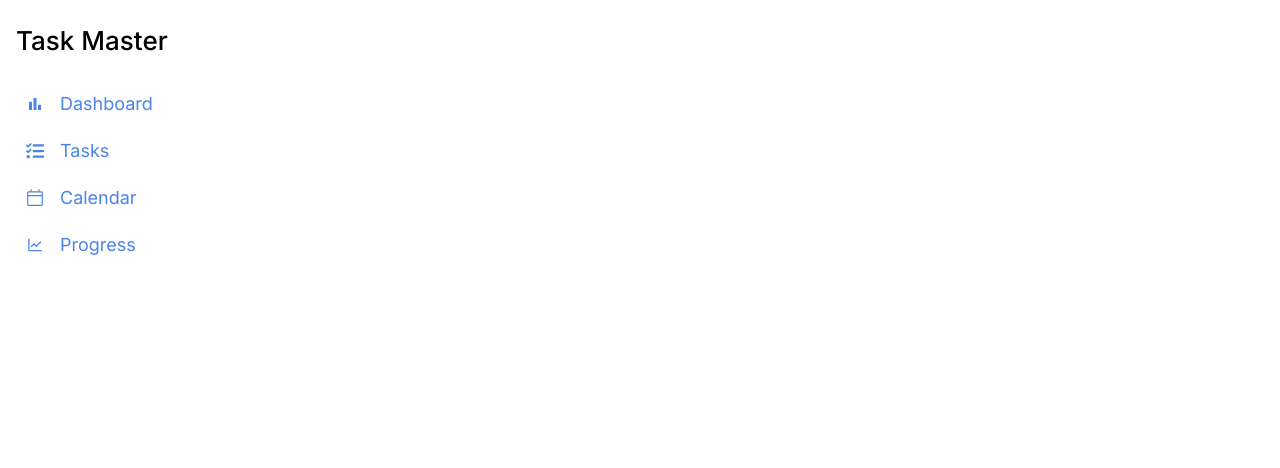
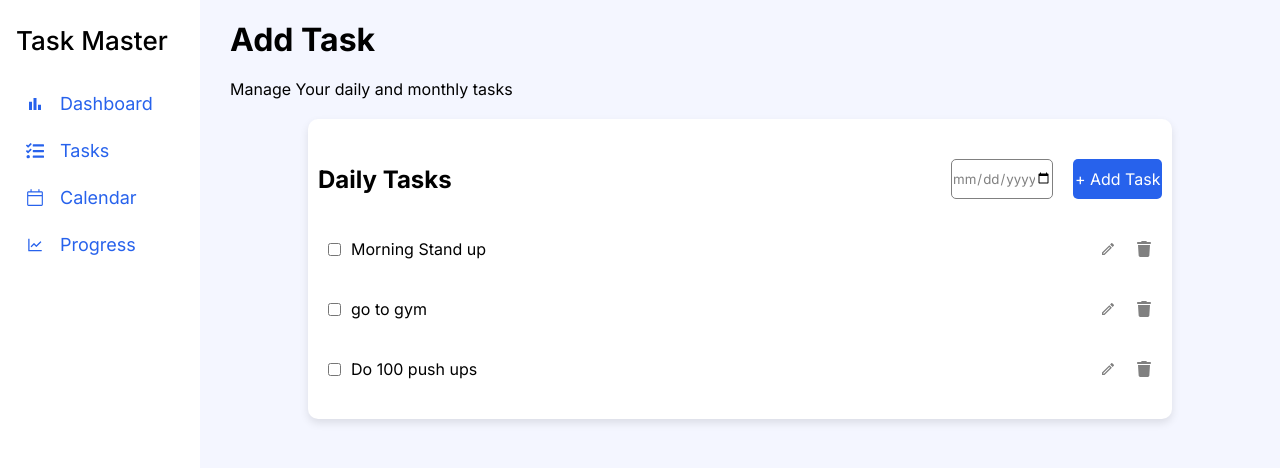
Before and after one commit to Chaos3108/TaskMaster, a React (Create React App) app: page /tasks in a window 1280 px wide. Shown: the top 468 px of the page. Built offline with nearby package versions, Linux system fonts and the light colour scheme.

Commit message:
Added Task Screen Design and implement task listing api

```diff
--- a/package.json
+++ b/package.json
@@ -7,6 +7,8 @@
     "@testing-library/jest-dom": "^6.6.3",
     "@testing-library/react": "^16.2.0",
     "@testing-library/user-event": "^13.5.0",
+    "axios": "^1.8.4",
+    "dotenv": "^16.4.7",
     "react": "^19.1.0",
     "react-dom": "^19.1.0",
     "react-icons": "^5.5.0",
--- a/src/App.js
+++ b/src/App.js
@@ -3,19 +3,18 @@ import "./App.css";
 import Navbar from "./components/Navbar/Navbar";
 import { Route, BrowserRouter as Router, Routes } from "react-router-dom";
 import Dashboard from "./pages/Dashboard";
+import AddTask from "./pages/AddTask/AddTask";
 function App() {
   return (
     <div style={{ display: "flex", width: "100vw", height: "100vh" }}>
       <div style={{ width: "200px", minWidth: "200px" }}>
         <Navbar />
       </div>
-
-      <div style={{ flex: 1, padding: "20px" }}>
-        <Routes>
-          <Route path="/" element={<Dashboard />} />
-          <Route path="/dashboard" element={<Dashboard />} />
-        </Routes>
-      </div>
+      <Routes>
+        <Route path="/" element={<Dashboard />} />
+        <Route path="/dashboard" element={<Dashboard />} />
+        <Route path="/tasks" element={<AddTask />} />
+      </Routes>
     </div>
   );
 }
--- a/src/components/Navbar/Navbar.css
+++ b/src/components/Navbar/Navbar.css
@@ -35,7 +35,7 @@
 }
 .nav-text a {
   text-decoration: none;
-  color: #4a84e9;
+  color: #2762ec;
   font-size: 18px;
   width: 95%;
   height: 100%;
--- /dev/null
+++ b/src/network.js
@@ -0,0 +1,50 @@
+import axios from "axios";
+
+const apiKey = process.env.REACT_APP_URL;
+console.log("API Base URL:", apiKey);
+
+const instance = axios.create({
+  baseURL: "https://task-manager-be-z905.onrender.com",
+  headers: { "Content-Type": "application/json" },
+});
+
+export const apiNetwork = {
+  get: async (endpoint, params = {}) => {
+    try {
+      const response = await instance.get(endpoint, { params });
+      return response.data;
+    } catch (error) {
+      console.error("GET request error:", error);
+    }
+  },
+
+  post: async (endpoint, data) => {
+    try {
+      const response = await instance.post(endpoint, data);
+      return response.data;
+    } catch (error) {
+      console.error("POST request error:", error);
+      throw error;
+    }
+  },
+
+  put: async (endpoint, data) => {
+    try {
+      const response = await instance.put(endpoint, data);
+      return response.data;
+    } catch (error) {
+      console.error("PUT request error:", error);
+      throw error;
+    }
+  },
+
+  delete: async (endpoint) => {
+    try {
+      const response = await instance.delete(endpoint);
+      return response.data;
+    } catch (error) {
+      console.error("DELETE request error:", error);
+      throw error;
+    }
+  },
+};
--- /dev/null
+++ b/src/pages/AddTask/AddTask.css
@@ -0,0 +1,96 @@
+.addTask-container {
+  display: flex;
+  flex-direction: column;
+  background: #f4f6ff;
+  margin: 0px;
+  padding: 0%;
+  width: 100%;
+  height: 90vh;
+}
+.task-titletext {
+  padding: 10px 20px;
+  margin: 10px;
+}
+.sub-heading-text {
+  margin-left: 10px;
+  padding-left: 20px;
+}
+.daily-task-container {
+  width: 100%;
+  display: flex;
+  flex-direction: row;
+  justify-content: space-between;
+  margin-top: 30px;
+  padding: 10px;
+  align-items: center;
+}
+.date-input {
+  color: gray;
+  width: 8vw;
+  height: 5vh;
+  border-radius: 5px;
+  border: 1px solid gray;
+}
+.date-container {
+  width: 25%;
+  display: flex;
+  flex-direction: row;
+  justify-content: center;
+  gap: 20px;
+}
+.add-task-button {
+  background: #2762ec;
+  width: 8vw;
+  height: 5vh;
+  border: none;
+  color: white;
+  font-size: 16px;
+  border-radius: 5px;
+  cursor: pointer;
+  font-weight: 400;
+}
+.tasks-list-container {
+  width: 100%;
+  height: auto;
+  margin-bottom: 30px;
+}
+.task-list {
+  display: flex;
+  flex-direction: row;
+  align-items: center;
+  justify-content: space-between;
+  padding: 10px 20px;
+  /* background: #000; */
+  margin-top: 20px;
+  border-radius: 10px;
+}
+.text-box {
+  display: flex;
+  flex-direction: row;
+  align-items: center;
+  gap: 10px;
+}
+.edit-container {
+  display: flex;
+  flex-direction: row;
+  gap: 20px;
+  color: gray;
+}
+.daily-task-section {
+  display: flex;
+  flex-direction: column;
+  justify-content: center;
+  align-items: center;
+  width: 100%;
+}
+.task-list-container {
+  width: 80%;
+  display: flex;
+  height: auto;
+  margin-top: 20px;
+  flex-direction: column;
+
+  background-color: #ffffff;
+  box-shadow: 0px 4px 8px rgba(0, 0, 0, 0.1);
+  border-radius: 10px;
+}
--- /dev/null
+++ b/src/pages/AddTask/AddTask.js
@@ -0,0 +1,43 @@
+import React from "react";
+import "./AddTask.css";
+import { MdOutlineEdit } from "react-icons/md";
+import { FaTrash } from "react-icons/fa6";
+const AddTask = () => {
+  const taskData = ["Morning Stand up", "go to gym",  "Do 100 push ups"];
+  return (
+    <div className="addTask-container">
+      <h1 className="task-titletext">Add Task</h1>
+      <p className="sub-heading-text"> Manage Your daily and monthly tasks</p>
+
+      <section className="daily-task-section">
+        <div className="task-list-container" >
+          <div className="daily-task-container">
+            <h2>Daily Tasks</h2>
+            <div className="date-container">
+              <input className="date-input" type="date" />
+              <button className="add-task-button">+ Add Task</button>
+            </div>
+          </div>
+          <div className="tasks-list-container">
+            {taskData.map((item) => {
+              return (
+                <div className="task-list">
+                  <div className="text-box">
+                    <input type="checkbox" />
+                    <p>{item}</p>
+                  </div>
+                  <div className="edit-container">
+                    <MdOutlineEdit />
+                    <FaTrash />
+                  </div>
+                </div>
+              );
+            })}
+          </div>
+        </div>
+      </section>
+    </div>
+  );
+};
+
+export default AddTask;
--- a/src/pages/Dashboard.css
+++ b/src/pages/Dashboard.css
@@ -1,12 +1,13 @@
 .dashboard-container {
-  background-color: #f9fafc;
+  background: #f4f6ff;
+  display: flex;
+  flex-direction: column;
+  width: 88%;
 }
 
 .dashboard-header {
   display: flex;
   flex-direction: column;
-  /* justify-content: space-between; */
-  /* align-items: center; */
   padding: 20px;
 }
 .dashboard-cards {
@@ -15,14 +16,18 @@
   width: 100%;
   justify-content: space-between;
   margin: 10px;
+
 }
 .dashboard-card {
   display: flex;
   flex-direction: column;
   width: 24%;
-  background-color: #f0f0f0;
+
   border-radius: 8px;
   padding: 10px 20px;
+  background-color: #ffffff;
+  box-shadow: 0px 4px 8px rgba(0, 0, 0, 0.1);
+  border-radius: 10px;
 }
 .card-header {
   display: flex;
@@ -48,13 +53,15 @@
   margin-bottom: 20px;
 }
 .Add-Task {
-  background: #4a84e9;
+  background: #2762ec;
   width: 8vw;
   height: 5vh;
   border: none;
   color: white;
-  font-size: 12px;
+  font-size: 16px;
   border-radius: 5px;
+  cursor: pointer;
+  font-weight: 400;
 }
 .cards-section {
   display: flex;
@@ -62,27 +69,31 @@
   justify-content: space-between;
   align-items: center;
   width: 100%;
+  padding: 10px 20px;
 }
 .task-card {
   display: flex;
   flex-direction: column;
-  width: 13%;
+  width: 100%;
   height: 20vh;
-  background-color: #f0f0f0;
+  background-color: #ffffff;
+  box-shadow: 0px 4px 8px rgba(0, 0, 0, 0.1);
+  border-radius: 10px;
   padding: 10px;
   border-radius: 5px;
 }
 .task-card-content {
   display: flex;
-  width: 80px;
-  justify-content: space-between;
+  width: 100%;
+  /* justify-content: center; */
+  gap: 10px;
   margin-top: 20px;
 }
 p {
   word-break: break-word;
   overflow-wrap: break-word;
 }
-.weekly-progress{
+.weekly-progress {
   display: flex;
   flex-direction: column;
   width: 100%;
@@ -91,9 +102,13 @@ p {
   display: flex;
   flex-direction: column;
   height: 10vh;
-  background-color: #f0f0f0;
+  background-color: #ffffff;
+  box-shadow: 0px 4px 8px rgba(0, 0, 0, 0.1);
+  border-radius: 10px;
   padding: 10px;
   border-radius: 5px;
+  width: 22%;
+  margin-bottom: 30px;
 }
 .progress-cards {
   display: flex;
@@ -101,26 +116,33 @@ p {
   justify-content: space-between;
   align-items: center;
   width: 100%;
+  padding: 10px 20px;
 }
-.status-text{
-    width:  90%;
+.status-text {
+  width: 90%;
   align-items: center;
   display: flex;
   justify-content: center;
   margin-top: 20px;
 }
-.progress-data{
+.progress-data {
   width: 100%;
   height: 10px;
-    /* background-color: #e0e0e0; */
   border-radius: 5px;
   margin-top: 10px;
   border-radius: 20px;
-    /* color: #4a84e9; */
 }
-.progress-bar-container{
+.progress-bar-container {
   display: flex;
   flex-direction: column;
   align-items: center;
-    width: 100%;
+  width: 80%;
 }
+.card-body {
+  /* background: #000; */
+  width: 13%;
+}
+.task-list-container {
+  display: flex;
+  flex-direction: column;
+}
--- a/src/pages/Dashboard.js
+++ b/src/pages/Dashboard.js
@@ -1,10 +1,35 @@
-import React from "react";
+import React, { useEffect, useState } from "react";
 import "./Dashboard.css";
 import { TfiMenuAlt } from "react-icons/tfi";
 import { TbProgress } from "react-icons/tb";
 import { TiTick } from "react-icons/ti";
 import { AiFillClockCircle } from "react-icons/ai";
+import { useNavigate } from "react-router-dom";
+import { apiNetwork } from "../network";
+import { AiOutlineLoading3Quarters } from "react-icons/ai";
+
 const Dashboard = () => {
+  const [tasks, setTasks] = useState([]);
+  const [isLoading, setIsLoading] = useState(false);
+  const navigate = useNavigate();
+  const handleAddTask = () => {
+    navigate("/tasks");
+  };
+
+  const getTasks = async () => {
+    setIsLoading(true);
+    try {
+      const response = await apiNetwork.get("/tasks");
+      setTasks([response.tasks]);
+      setIsLoading(false);
+    } catch (e) {
+      console.log(console.error);
+      setIsLoading(false);
+    }
+  };
+  useEffect(() => {
+    getTasks();
+  }, []);
   const days = [
     { day: "Monday", tasks: 5, taskName: "Task 1" },
     { day: "Tuesday", tasks: 3, taskName: "Task 2" },
@@ -20,6 +45,7 @@ const Dashboard = () => {
     { Completed: 8 },
     { Pending: 4 },
   ];
+
   return (
     <div className="dashboard-container">
       <div className="dashboard-header">
@@ -32,7 +58,7 @@ const Dashboard = () => {
         <div className="dashboard-card">
           <div className="card-header">
             <span> Total Tasks </span>
-            <TfiMenuAlt color="#4a84e9" />
+            <TfiMenuAlt color="#2762ec" />
           </div>
           <h2 className="task-text">24</h2>
           <p className="sub-text">8 Completed</p>
@@ -66,21 +92,46 @@ const Dashboard = () => {
       <section className="dashboard-section">
         <div className="section-header">
           <h4>Weekly Tasks</h4>
-          <button className="Add-Task"> + Add Task</button>
+          <button onClick={handleAddTask} className="Add-Task">
+            {" "}
+            + Add Task
+          </button>
         </div>
+        {isLoading ? (
+          <div
+            style={{
+              display: "flex",
+              alignItems: "center",
+              justifyContent: "center",
+              height:'8vh'
+            }}
+          >
+            <AiOutlineLoading3Quarters />
+          </div>
+        ) : (
+          <>
+            {" "}
+            {Object.entries(tasks).map(([day, taskList], index) => (
               <div className="cards-section">
-          {days.map((day, index) => {
+                {Object.entries(taskList).map(([day, taskItems], index) => (
+                  <div className="card-body" key={index}>
+                    <h4>{day}</h4>
+                    <div className="task-card">
+                      {taskItems.map((item, index) => {
                         return (
-              <div className="task-card" key={index}>
-                <h4>{day.day}</h4>
-                <div className="task-card-content">
+                          <div className="task-card-content" key={item._id}>
                             <input type="checkbox" />
-                  <p>{day.taskName}</p>
-                </div>
+                            <p>{item.task_title}</p>
                           </div>
                         );
                       })}
                     </div>
+                  </div>
+                ))}
+              </div>
+            ))}
+          </>
+        )}
       </section>
       <section className="weekly-progress">
         <div className="section-header">
```
Also changed, not shown: src/components/modals/AddTaskModal/AddTaskModal.js (added), 2 other files (tests, documents, lock files or other folders). Lines whose indentation alone changed are shown as unchanged.
